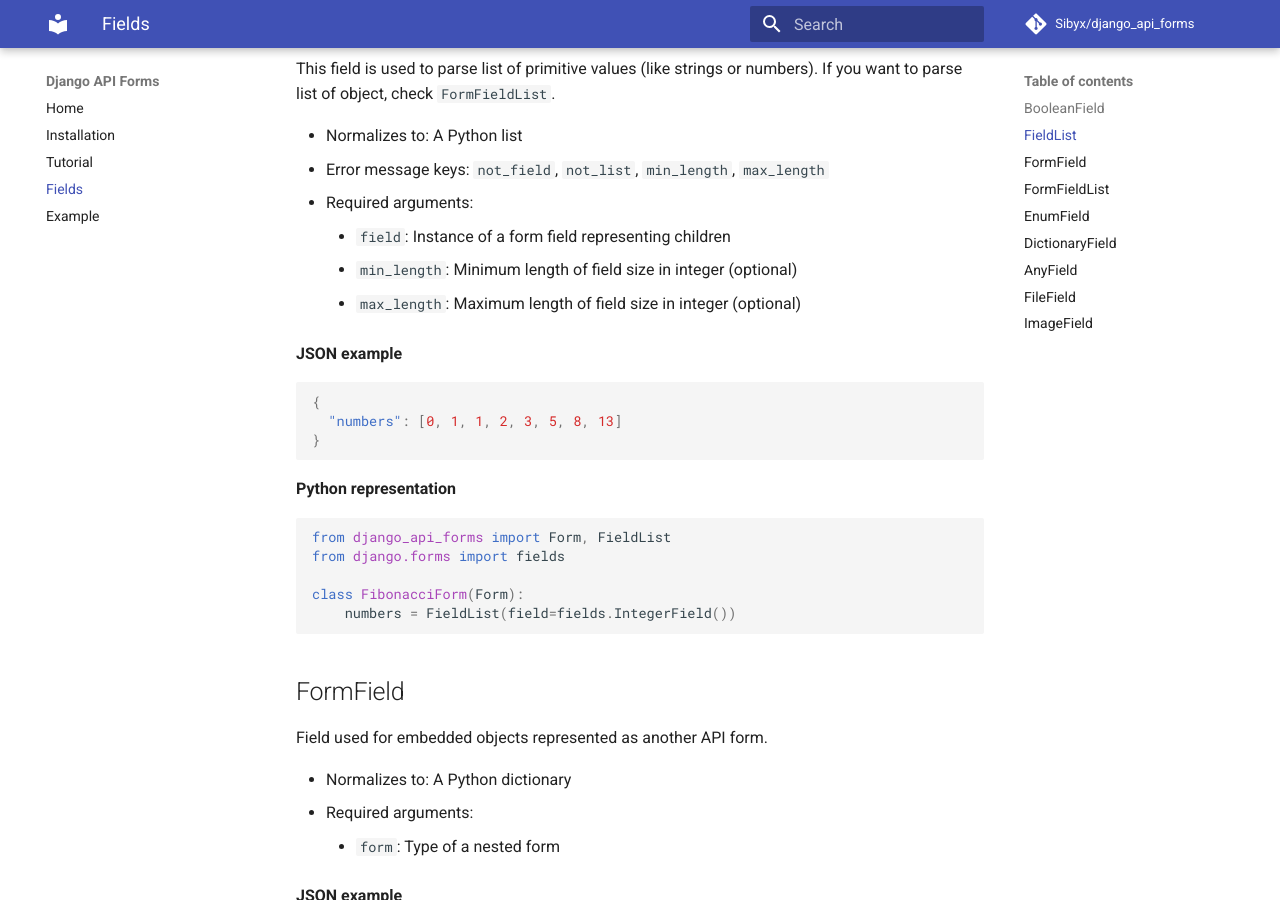
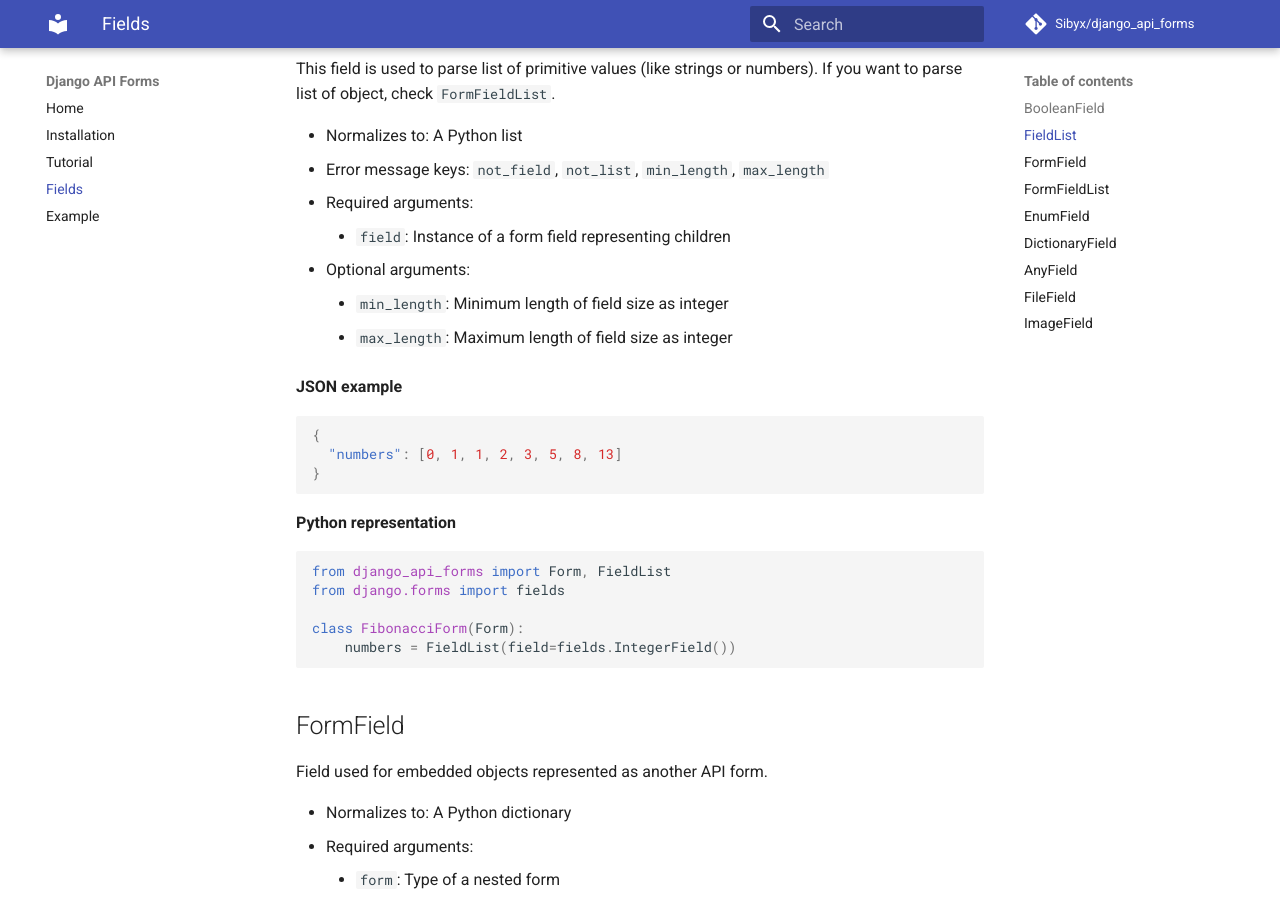
Before and after one commit to Sibyx/django_api_forms, an MkDocs documentation site: the page built from docs/fields.md, in a window 1280 px wide and 900 px high, scrolled down 1616 px. Built offline with MkDocs 1.6.1 and Material for MkDocs 9.7.7, drawn with Linux system fonts in a browser that asks for light colours; comment, search, counter and statistics services are not loaded; some of the changed text lies outside the part shown.

Commit message:
List length constrains (0.19.0 release) 👗

```diff
--- a/django_api_forms/version.py
+++ b/django_api_forms/version.py
@@ -1 +1 @@
-__version__ = '0.18.0'
+__version__ = '0.19.0'
--- a/docs/fields.md
+++ b/docs/fields.md
@@ -62,8 +62,9 @@ check `FormFieldList`.
 - Error message keys: `not_field`, `not_list`, `min_length`, `max_length`
 - Required arguments:
     - `field`: Instance of a form field representing children
-    - `min_length`: Minimum length of field size in integer (optional)
-    - `max_length`: Maximum length of field size in integer (optional)
+- Optional arguments:
+    - `min_length`: Minimum length of field size as integer
+    - `max_length`: Maximum length of field size as integer
 
 **JSON example**
 
@@ -135,8 +136,9 @@ Field used for embedded objects represented as another API form.
 - Error message keys: `not_list`, `min_length`, `max_length`
 - Required arguments:
     - `form`: Type of a nested form
-    - `min_length`: Minimum length of field size in integer (optional)
-    - `max_length`: Maximum length of field size in integer (optional)
+- Optional arguments:
+    - `min_length`: Minimum length of field size as integer
+    - `max_length`: Maximum length of field size as integer
 
 **JSON example**
 
--- a/pyproject.toml
+++ b/pyproject.toml
@@ -1,6 +1,6 @@
 [tool.poetry]
 name = "django-api-forms"
-version = "0.18.0"
+version = "0.19.0"
 description = "Declarative Django request validation"
 authors = ["Jakub Dubec <jakub.dubec@gmail.com>", "Paul Brown <paul90brown+github@gmail.com>"]
 license = "MIT"
```
Also changed, not shown: CHANGELOG.md (+4 -0 lines), README.md (+2 -1 lines), 2 other files.
